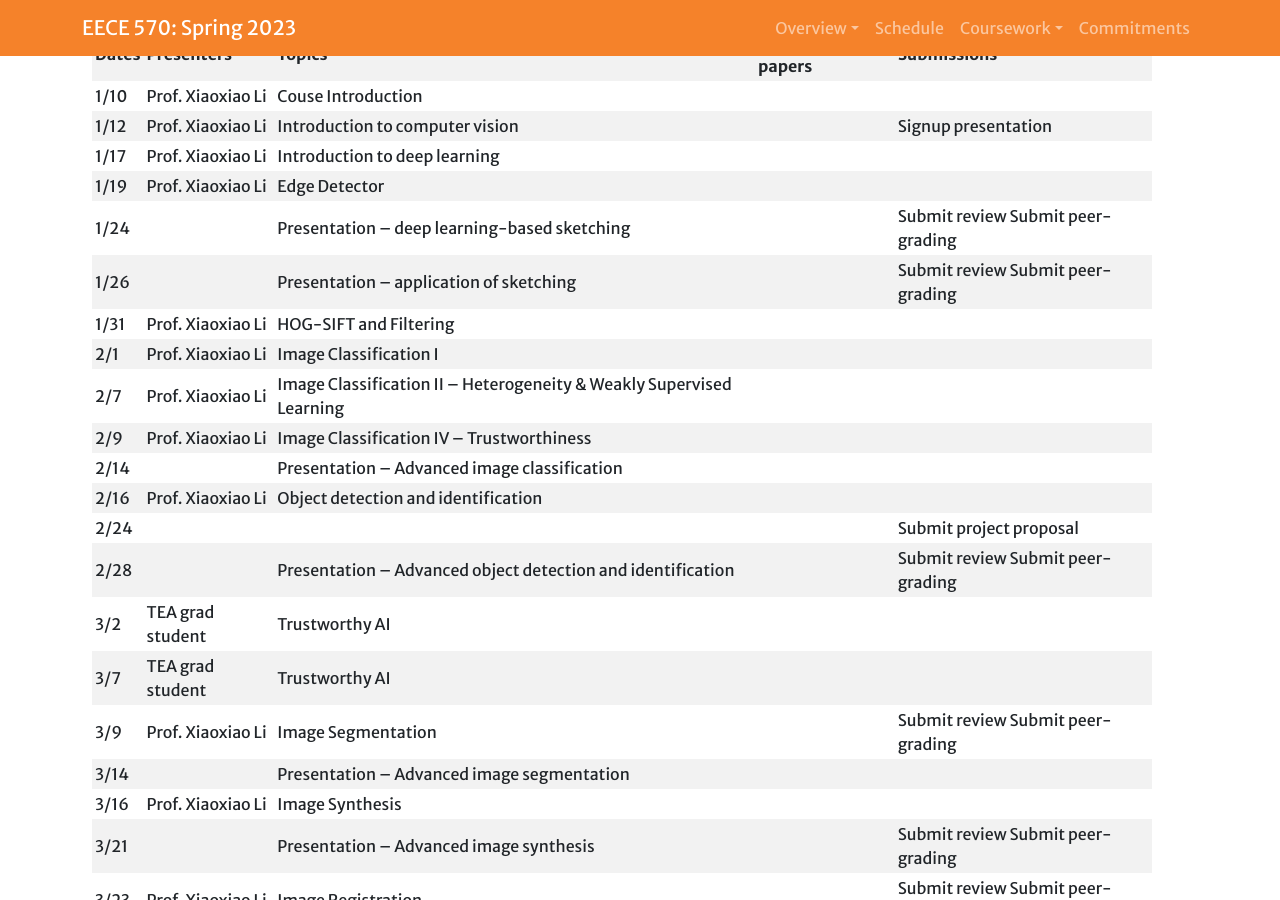
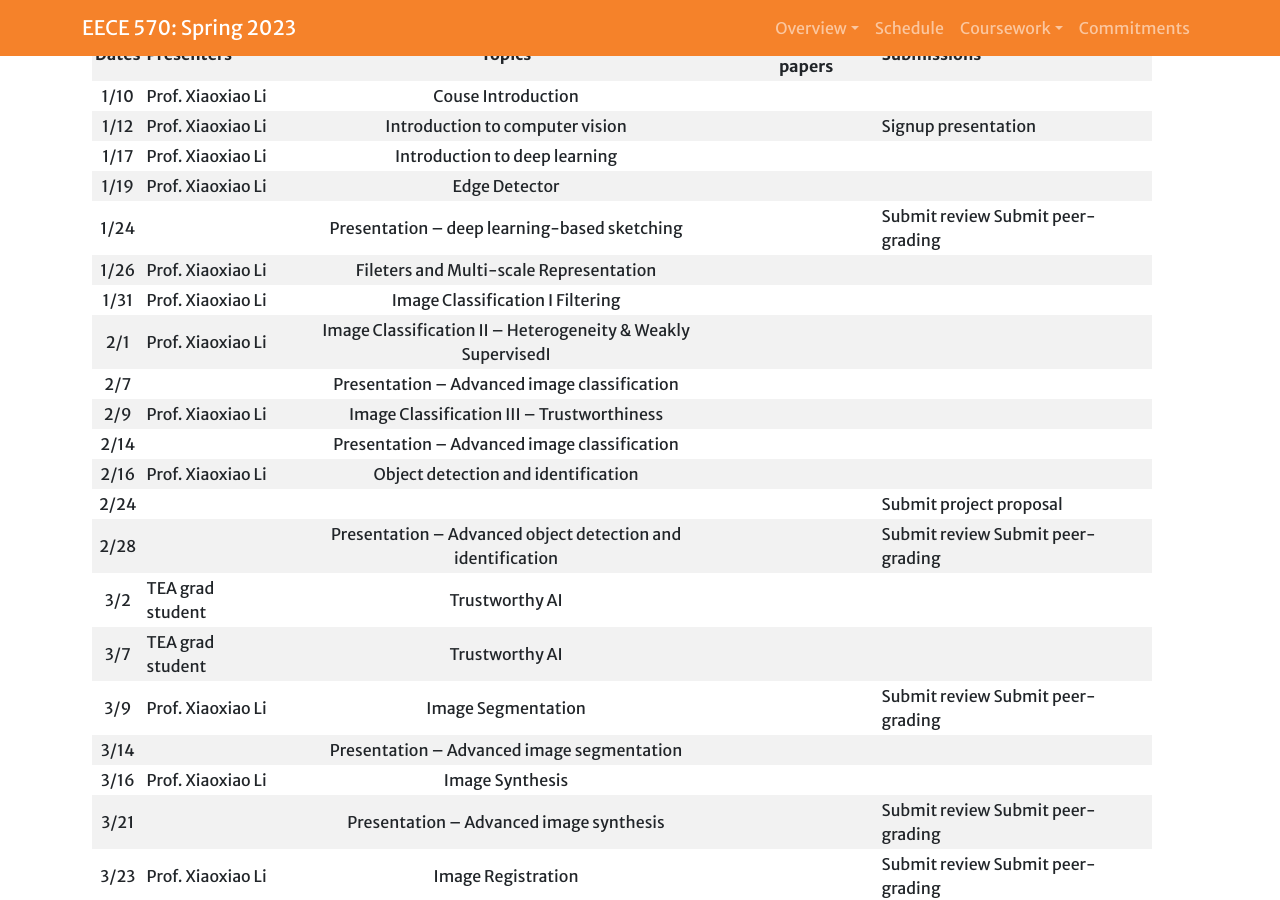
Before and after one commit to xxlya/EECE-570, a Jekyll site: the page built from index.md, in a window 1280 px wide and 900 px high, scrolled down 1176 px. Built offline with Jekyll 4.4.1, drawn with Linux system fonts in a browser that asks for light colours; a script that is not in the unit is left out.

Commit message:
Update index.md

```diff
--- a/index.md
+++ b/index.md
@@ -56,17 +56,17 @@ offered by UBC.
 Our schedule will be updated during the semesber. Please frequently check the schedule here.
 
 | Dates | Presenters        | Topics                                                               | Suggested papers | Submissions                       |
-|-------|-------------------|----------------------------------------------------------------------|------------------|-----------------------------------|
+|:-------:|-------------------||:----------------------------------------------------------------------:|:------------------:|-----------------------------------|
 | 1/10  | Prof. Xiaoxiao Li | Couse Introduction                                                   |                  |                                   |
 | 1/12  | Prof. Xiaoxiao Li | Introduction to computer vision                                      |                  | Signup presentation               |
 | 1/17  | Prof. Xiaoxiao Li | Introduction to deep learning                                        |                  |                                   |
 | 1/19  | Prof. Xiaoxiao Li | Edge Detector                                                        |                  |                                   |
 | 1/24  |                   | Presentation – deep learning-based sketching                         |                  | Submit review Submit peer-grading |
-| 1/26  |                   | Presentation – application of sketching                              |                  | Submit review Submit peer-grading |
-| 1/31  | Prof. Xiaoxiao Li | HOG-SIFT and Filtering                                               |                  |                                   |
-| 2/1   | Prof. Xiaoxiao Li | Image Classification I                                               |                  |                                   |
-| 2/7   | Prof. Xiaoxiao Li | Image Classification II – Heterogeneity & Weakly Supervised Learning |                  |                                   |
-| 2/9   | Prof. Xiaoxiao Li | Image Classification IV   – Trustworthiness                          |                  |                                   |
+| 1/26  | Prof. Xiaoxiao Li                  | Fileters and Multi-scale Representation                              |                  |  |
+| 1/31  | Prof. Xiaoxiao Li | Image Classification I Filtering                                               |                  |                                   |
+| 2/1   | Prof. Xiaoxiao Li |  Image Classification II – Heterogeneity & Weakly SupervisedI                                               |                  |                                   |
+| 2/7   |          |  Presentation – Advanced image classification |                  |                                   |
+| 2/9   | Prof. Xiaoxiao Li | Image Classification III   – Trustworthiness                          |                  |                                   |
 | 2/14  |                   | Presentation – Advanced image classification                         |                  |                                   |
 | 2/16  | Prof. Xiaoxiao Li | Object detection and identification                                  |                  |                                   |
 | 2/24  |                   |                                                                      |                  | Submit project proposal           |
```
